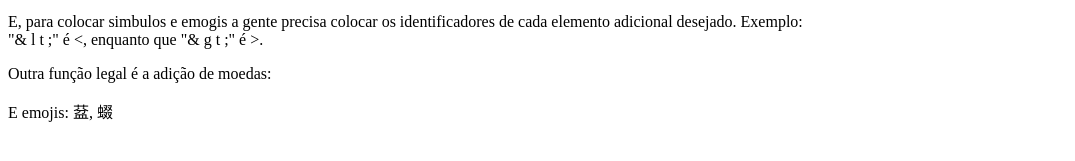
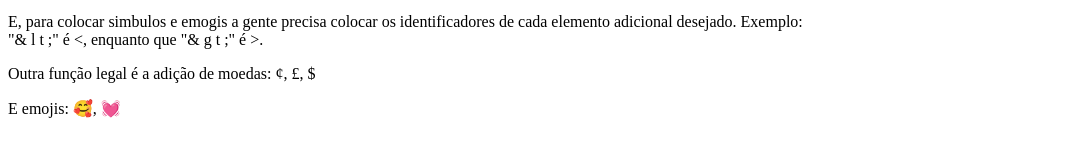
Before and after one commit to ArionWesley/Ola_Mundo, a plain HTML site: page HTML-CSS/ex002/index.html in a window 1280 px wide. Shown: the part 171-332 px from the top of the page, without its empty margins (0-1075 px from the left). Drawn offline with Linux system fonts and the light colour scheme.

Commit message:
Update index.html

```diff
--- a/HTML-CSS/ex002/index.html
+++ b/HTML-CSS/ex002/index.html
@@ -13,7 +13,7 @@
     linha como agora, olha <br> Viu? <br> legal né?
     </p>
     E, para colocar simbulos e emogis a gente precisa colocar os identificadores de cada elemento adicional desejado. Exemplo: <br> "& l t ;" é &lt;,  enquanto que "& g t ;"  é  &gt;.
-    <P>Outra função legal é a adição de moedas:</P>
-    <P>E emojis: &#x8450, &#x8743</P>
+    <P>Outra função legal é a adição de moedas: &cent;, &pound;, &dollar;</P>
+    <P>E emojis: &#x1F970, &#x1F493</P>
 </body>
 </html>
```
